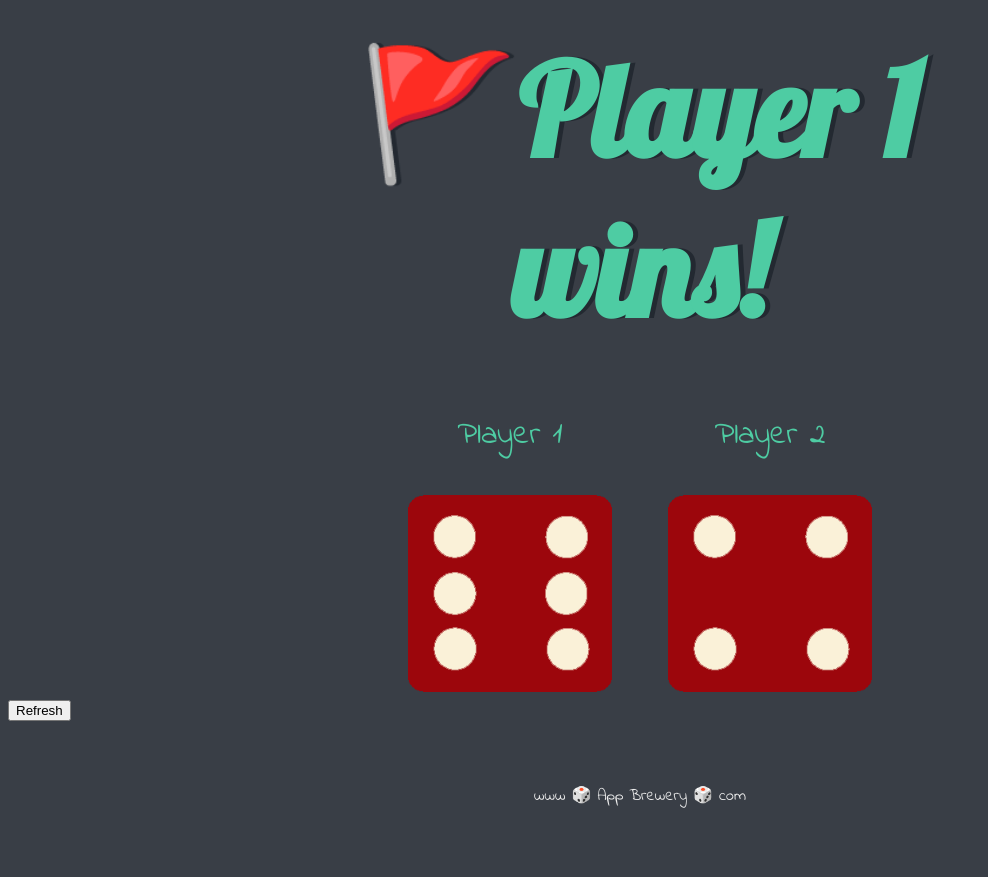
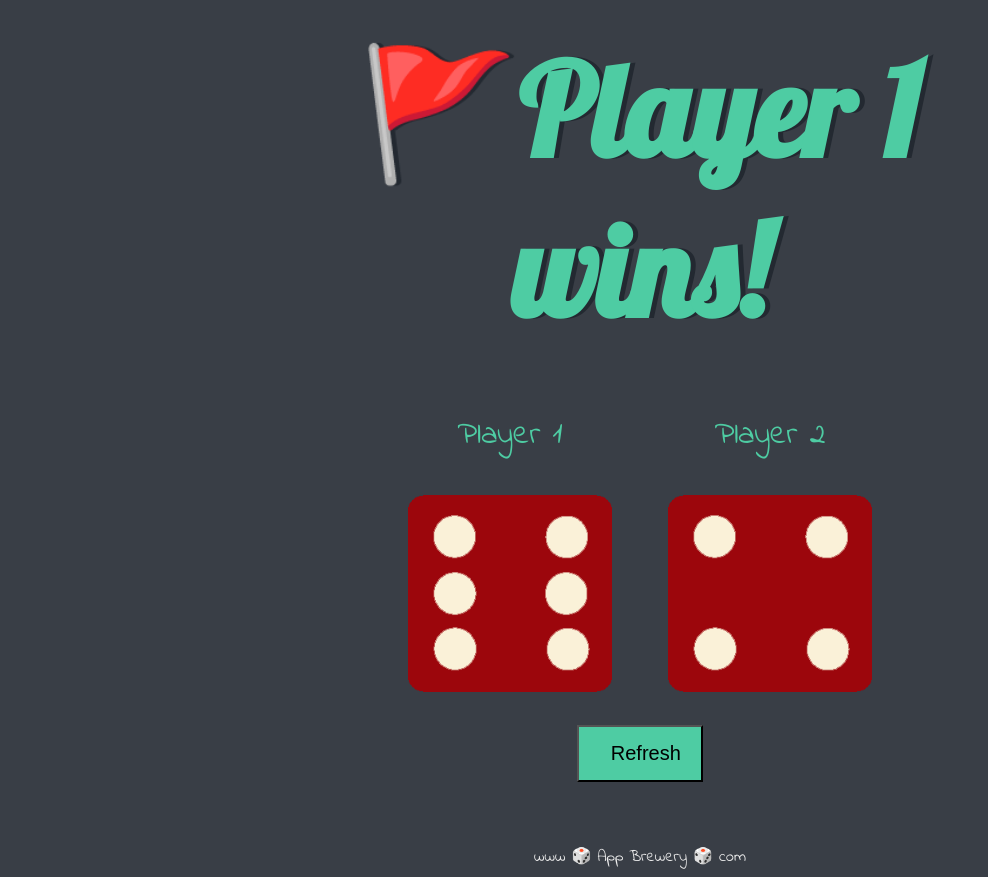
Before and after one commit to MenritMoawad/DiceRoll, a plain HTML site: page index.html in a window 1280 px wide. Shown: the whole page, without its empty margins (0-988 px from the left). Before the commit the page ends 816 px from the top, so only its background shows below. Drawn offline with Linux system fonts and the light colour scheme.

Commit message:
styling refresh button

```diff
--- a/styles.css
+++ b/styles.css
@@ -8,6 +8,17 @@
   text-align: center;
   display: inline-block;
 
+}
+.btn{
+  margin-top: 2%;
+  text-align: center;
+}
+button{
+  width: 10%;
+  padding: 15px 32px;
+  font-size: 20px;
+  background-color: #4ECCA3;
+  cursor: pointer;
 }
 
 body {
```
